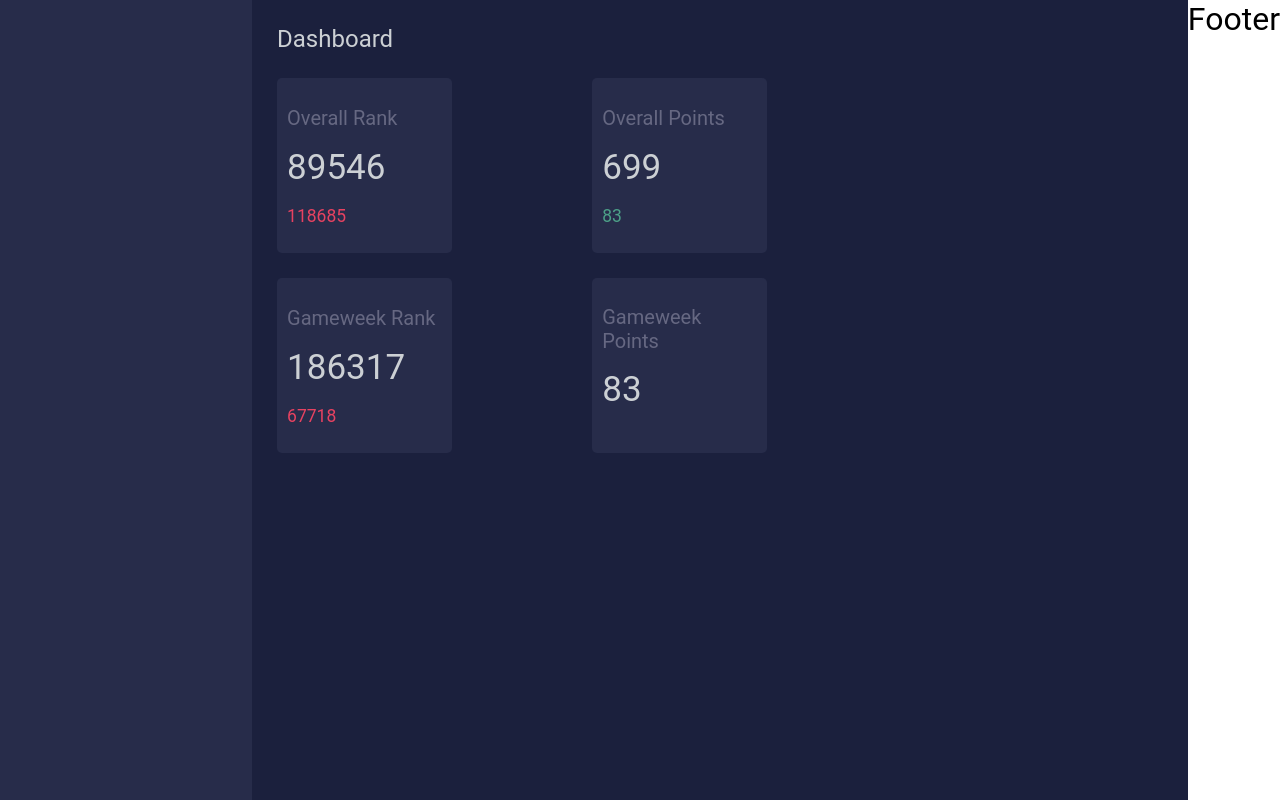
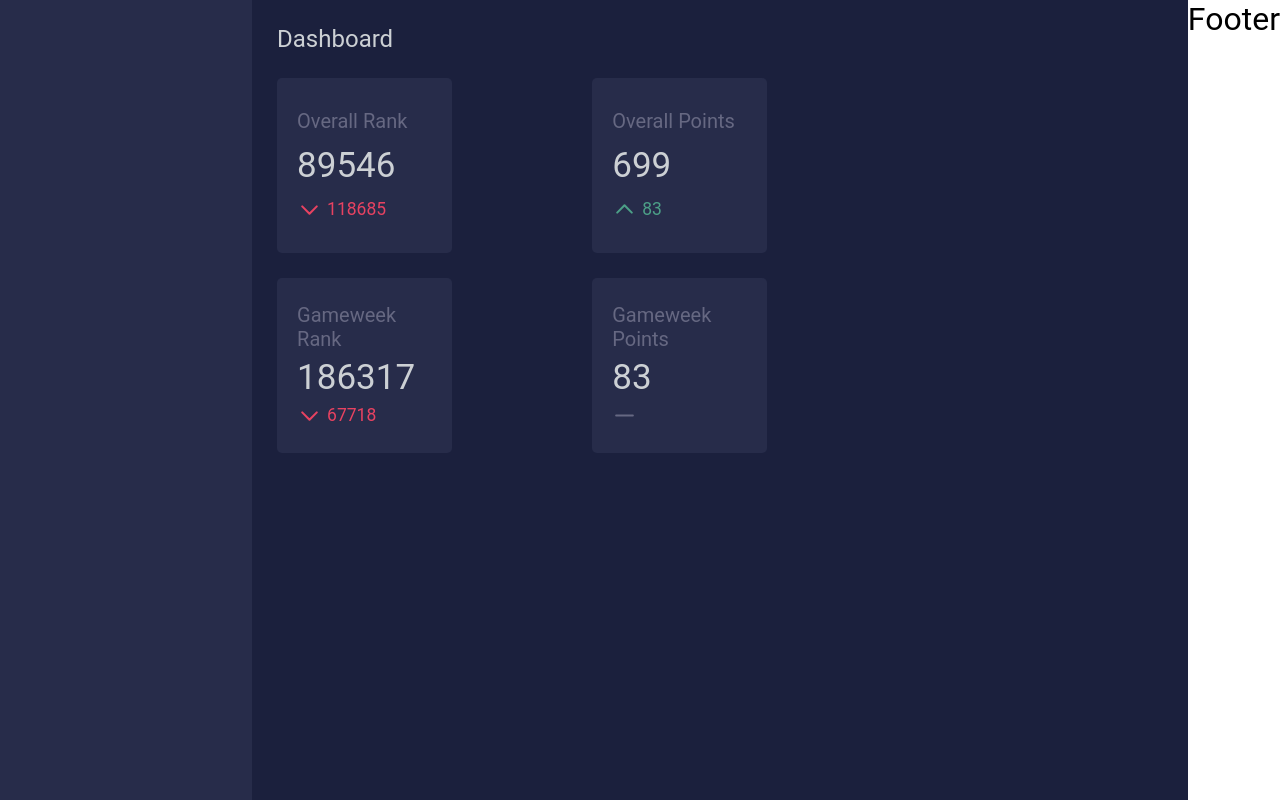
Before and after one commit to nesadrian/fpl-analysis-tool, a Vue app: page / in a window 1280 px wide. Built offline with nearby package versions, Linux system fonts and the light colour scheme; no server answers.

Commit message:
Add icons to cards

```diff
--- a/src/assets/style.css
+++ b/src/assets/style.css
@@ -67,7 +67,7 @@
   display: flex;
   flex-direction: column;
   justify-content: space-evenly;
-  padding: 10px;
+  padding: 20px;
   background-color: var(--bg-color-light);
   border-radius: 5px;
   grid-column-start: 1;
@@ -83,6 +83,11 @@
   font-size: 35px;
 }
 
+.card__valueDiff-container {
+  display: flex;
+  align-items: center;
+}
+
 .card__valueDiff {
   font-size: 17.5px;
 }
@@ -95,6 +100,16 @@
   color: var(--txt-color-red);
 }
 
+.card__valueDiff--neutral {
+  color: var(--txt-color-main);
+}
+
+.card__valueDiff__icon {
+  height: 25px;
+  width: 25px;
+  margin-right: 5px;
+}
+
 /* Loader */
 .loader-container {
   height: 100%;
--- a/src/components/Card.vue
+++ b/src/components/Card.vue
@@ -2,9 +2,18 @@
   <section className="card-container">
     <h1 className="card__title">{{ title }}</h1>
     <h1 className="card__value">{{ value }}</h1>
-    <h1 v-if="valueDiff > 0" className="card__valueDiff card__valueDiff--positive">{{ valueDiff }}</h1>
-    <h1 v-else-if="valueDiff < 0" className="card__valueDiff card__valueDiff--negative">{{ valueDiff * -1 }}</h1>
-    <h1 v-else className="card__valueDiff">{{ valueDiff }}</h1>
+    <section v-if="valueDiff > 0" className="card__valueDiff-container">
+      <svg class="card__valueDiff--positive card__valueDiff__icon" fill="none" stroke="currentColor" viewBox="0 0 24 24" xmlns="http://www.w3.org/2000/svg"><path stroke-linecap="round" stroke-linejoin="round" stroke-width="2" d="M5 15l7-7 7 7"></path></svg>
+      <h1 className="card__valueDiff card__valueDiff--positive">{{ valueDiff }}</h1>
+    </section>
+    <section v-else-if="valueDiff < 0" className="card__valueDiff-container">
+      <svg class="card__valueDiff--negative card__valueDiff__icon" fill="none" stroke="currentColor" viewBox="0 0 24 24" xmlns="http://www.w3.org/2000/svg"><path stroke-linecap="round" stroke-linejoin="round" stroke-width="2" d="M19 9l-7 7-7-7"></path></svg>
+      <h1 className="card__valueDiff card__valueDiff--negative">{{ valueDiff * -1 }}</h1>
+    </section>
+    <section v-else className="card__valueDiff-container">
+      <svg class="card__valueDiff--neutral card__valueDiff__icon" fill="none" stroke="currentColor" viewBox="0 0 24 24" xmlns="http://www.w3.org/2000/svg"><path stroke-linecap="round" stroke-linejoin="round" stroke-width="2" d="M20 12H4"></path></svg>
+      <h1 className="card__valueDiff card__valueDiff--neutral">{{ valueDiff }}</h1>
+    </section>
   </section>
 </template>
 
--- a/src/pages/HomePage.vue
+++ b/src/pages/HomePage.vue
@@ -55,7 +55,6 @@ export default {
     dataPreviousGameweek() {
       const numOfGameweeks = this.$store.getters.getDataManagerHistory.current.length;
       if(numOfGameweeks > 1) {
-        console.log(numOfGameweeks, "s")
         return this.$store.getters.getDataManagerHistory.current[numOfGameweeks - 2]
       }
       return null
```
